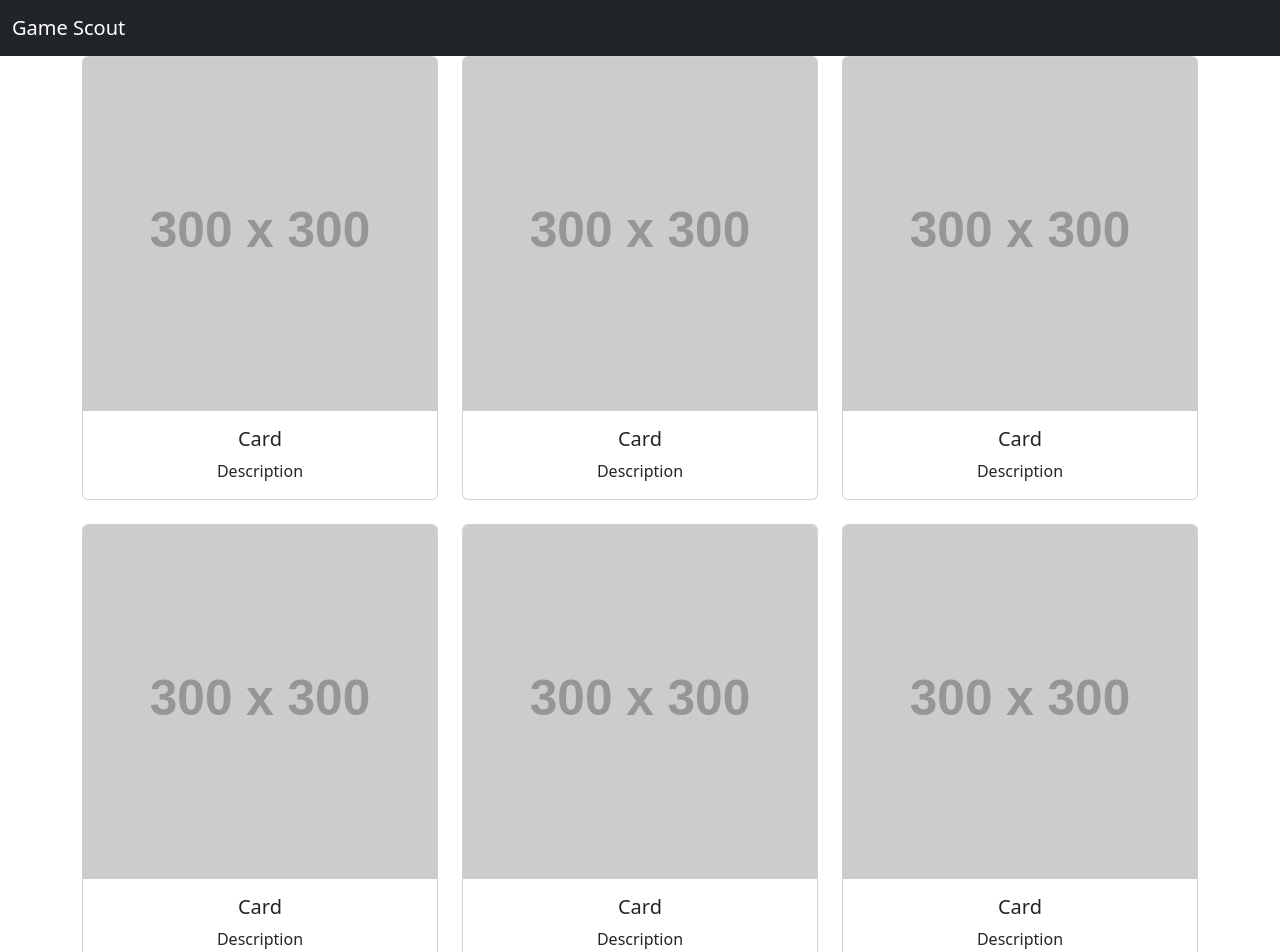
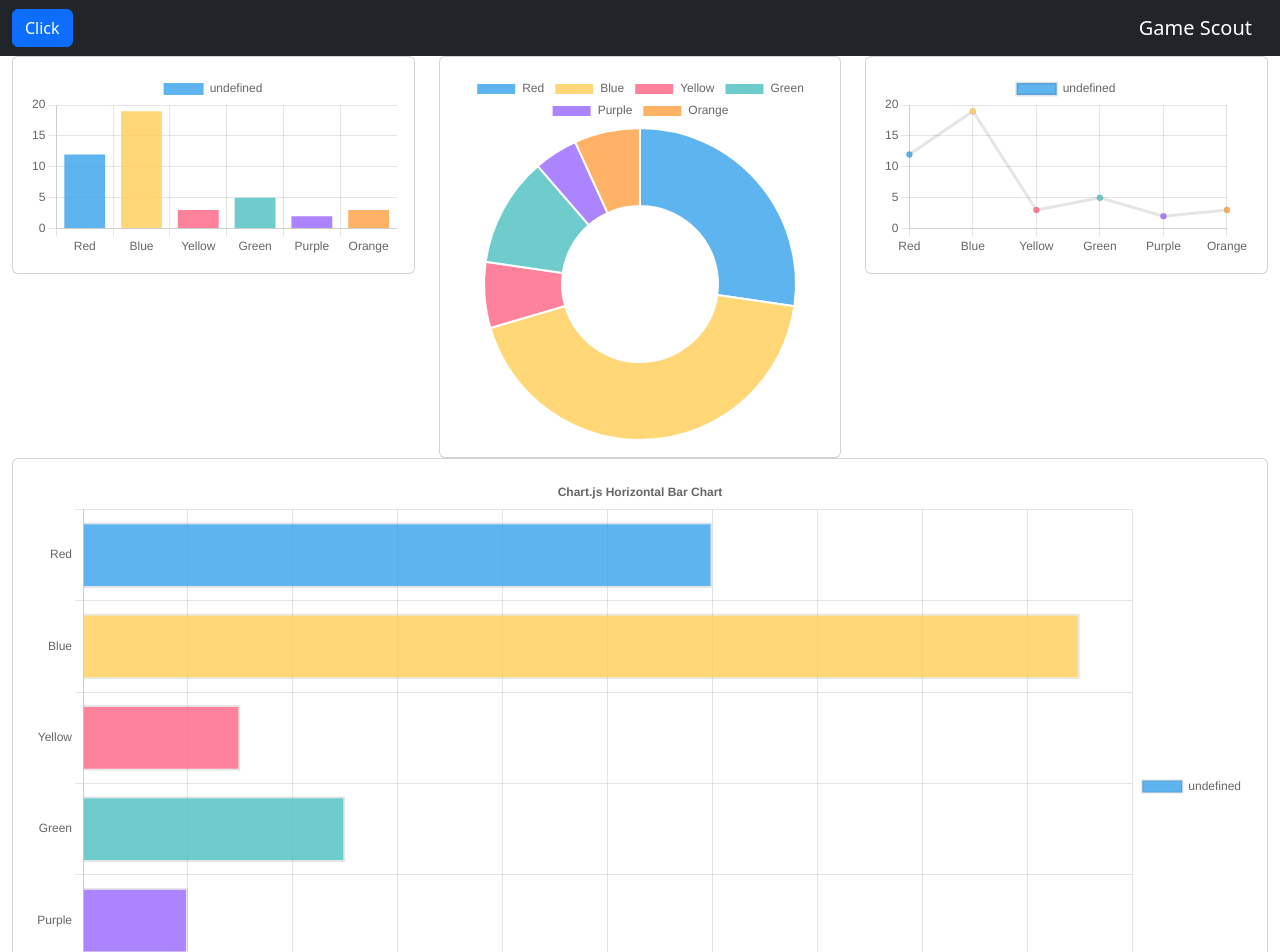
Before and after one commit to Pranav-PSU/GameScout, a React (Create React App) app: page /dashboard in a window 1280 px wide. Shown: the top 952 px of the page. Built offline with nearby package versions, Linux system fonts and the light colour scheme.

Commit message:
#Charts are added on dashboard page #Game list is moved to a  seperate page

```diff
--- a/package.json
+++ b/package.json
@@ -6,8 +6,13 @@
     "@testing-library/jest-dom": "^5.16.5",
     "@testing-library/react": "^13.4.0",
     "@testing-library/user-event": "^13.5.0",
+    "bootstrap": "^5.3.0",
+    "chart.js": "^4.3.0",
     "react": "^18.2.0",
+    "react-bootstrap": "^2.7.4",
+    "react-chartjs-2": "^5.2.0",
     "react-dom": "^18.2.0",
+    "react-router-dom": "^6.11.2",
     "react-scripts": "5.0.1",
     "web-vitals": "^2.1.4"
   },
--- a/src/App.js
+++ b/src/App.js
@@ -3,6 +3,7 @@ import Login from "./components/login/Login";
 import Dashboard from "./components/dashboard/Dashboard";
 import { BrowserRouter as Router, Routes, Route } from "react-router-dom";
 import GameDetails from "./components/gamedetails/GameDetails";
+import GameList from "./components/gamelist/GameList";
 
 function App() {
   return (
@@ -10,9 +11,11 @@ function App() {
       <Router>
         <div className="App">
           <Routes>
-            <Route path="/" exact element={<Login />} />
+            <Route path="/"  exact element={<Login />} />
             <Route path="/dashboard" element={<Dashboard/>} />
+            <Route path="/gamelist" element={<GameList/>} />
             <Route path="/gamedetails" element={<GameDetails/>} />
+            <Route path="/logout" element={<Login/>} />
           </Routes>
         </div>
       </Router>
--- a/src/components/dashboard/Dashboard.js
+++ b/src/components/dashboard/Dashboard.js
@@ -1,121 +1,91 @@
 import React from "react";
 import Sidebar from "../sidebar/Sidebar";
 import { Card, Col, Row, Container } from "react-bootstrap";
-import { Navigate } from "react-router-dom";
-import { useNavigate } from "react-router-dom";
+import { Bar, Doughnut, Line, Pie } from 'react-chartjs-2';
+import Chart from 'chart.js/auto';
 
-const data = [
-  {
-    title: "Card",
-    description: "Description",
-    image: "https://via.placeholder.com/300",
-  },
-  {
-    title: "Card",
-    description: "Description",
-    image: "https://via.placeholder.com/300",
-  },
-  {
-    title: "Card",
-    description: "Description",
-    image: "https://via.placeholder.com/300",
-  },
-  {
-    title: "Card",
-    description: "Description",
-    image: "https://via.placeholder.com/300",
-  },
-  {
-    title: "Card",
-    description: "Description",
-    image: "https://via.placeholder.com/300",
-  },
-  {
-    title: "Card",
-    description: "Description",
-    image: "https://via.placeholder.com/300",
-  },
-  {
-    title: "Card",
-    description: "Description",
-    image: "https://via.placeholder.com/300",
-  },
-  {
-    title: "Card",
-    description: "Description",
-    image: "https://via.placeholder.com/300",
-  },
-  {
-    title: "Card",
-    description: "Description",
-    image: "https://via.placeholder.com/300",
-  },
-  {
-    title: "Card",
-    description: "Description",
-    image: "https://via.placeholder.com/300",
-  },
-  {
-    title: "Card",
-    description: "Description",
-    image: "https://via.placeholder.com/300",
-  },
-  {
-    title: "Card",
-    description: "Description",
-    image: "https://via.placeholder.com/300",
-  },
-  {
-    title: "Card",
-    description: "Description",
-    image: "https://via.placeholder.com/300",
-  },
-  {
-    title: "Card",
-    description: "Description",
-    image: "https://via.placeholder.com/300",
-  },
-  {
-    title: "Card",
-    description: "Description",
-    image: "https://via.placeholder.com/300",
-  },
-  {
-    title: "Card",
-    description: "Description",
-    image: "https://via.placeholder.com/300",
-  },
-  {
-    title: "Card",
-    description: "Description",
-    image: "https://via.placeholder.com/300",
-  },
-];
 
 const Dashboard = () => {
-  const navigate = useNavigate();
 
-  const showDetails = (element, id) => {
-    console.log(element);
-    navigate("/gamedetails");
+  let backgroundColors = [
+    "rgba(54, 162, 235, 0.8)",
+    "rgba(255, 206, 86, 0.8)",
+    "rgba(255, 99, 132, 0.8)",
+    "rgba(75, 192, 192, 0.8)",
+    "rgba(153, 102, 255, 0.8)",
+    "rgba(255, 159, 64, 0.8)",
+    "rgba(199, 199, 199, 0.8)",
+    "rgba(83, 102, 255, 0.8)",
+    "rgba(40, 159, 64, 0.8)",
+    "rgba(210, 199, 199, 0.8)",
+    "rgba(78, 52, 199, 0.8)",
+  ];
+
+  const data1 = {
+    labels: ['Red', 'Blue', 'Yellow', 'Green', 'Purple', 'Orange'],
+    datasets: [
+      {
+        data: [12, 19, 3, 5, 2, 3],
+        backgroundColor: backgroundColors,
+      },
+    ],
   };
+   const options = {
+    indexAxis: 'y' ,
+    elements: {
+      bar: {
+        borderWidth: 2,
+      },
+    },
+    responsive: true,
+    plugins: {
+      legend: {
+        position: 'right' ,
+      },
+      title: {
+        display: true,
+        text: 'Chart.js Horizontal Bar Chart',
+      },
+    },
+  };
+
+  // You may use different data for other charts
 
   return (
     <div>
       <Sidebar />
-      <Container>
-        <Row xs={1} md={2} lg={3} className="g-4">
-          {data.map((element, id) => (
-            <Col key={id}>
-              <Card onClick={() => showDetails(element, id)}>
-                <Card.Img variant="top" src={element.image} />
-                <Card.Body>
-                  <Card.Title >{element.title}</Card.Title>
-                  <Card.Text>{element.description}</Card.Text>
-                </Card.Body>
-              </Card>
-            </Col>
-          ))}
+      <Container fluid>
+        <Row>
+          <Col md={4}>
+            <Card>
+              <Card.Body>
+                <Bar data={data1} />
+              </Card.Body>
+            </Card>
+          </Col>
+          <Col md={4}>
+            <Card>
+              <Card.Body>
+                <Doughnut data={data1} />
+              </Card.Body>
+            </Card>
+          </Col>
+          <Col md={4}>
+            <Card>
+              <Card.Body>
+                <Line data={data1} />
+              </Card.Body>
+            </Card>
+          </Col>
+        </Row>
+        <Row>
+          <Col md={12}>
+            <Card>
+              <Card.Body>
+              <Bar options={options} data={data1} />;
+              </Card.Body>
+            </Card>
+          </Col>
         </Row>
       </Container>
     </div>
--- /dev/null
+++ b/src/components/gamelist/GameList.js
@@ -0,0 +1,130 @@
+import React from 'react'
+import PropTypes from 'prop-types'
+import Sidebar from "../sidebar/Sidebar";
+import { Card, Col, Row, Container } from "react-bootstrap";
+import { Navigate } from "react-router-dom";
+import { useNavigate } from "react-router-dom";
+
+
+const GameList = props => {
+
+    const data = [
+        {
+          title: "Card",
+          description: "Description",
+          image: "https://via.placeholder.com/300",
+        },
+        {
+          title: "Card",
+          description: "Description",
+          image: "https://via.placeholder.com/300",
+        },
+        {
+          title: "Card",
+          description: "Description",
+          image: "https://via.placeholder.com/300",
+        },
+        {
+          title: "Card",
+          description: "Description",
+          image: "https://via.placeholder.com/300",
+        },
+        {
+          title: "Card",
+          description: "Description",
+          image: "https://via.placeholder.com/300",
+        },
+        {
+          title: "Card",
+          description: "Description",
+          image: "https://via.placeholder.com/300",
+        },
+        {
+          title: "Card",
+          description: "Description",
+          image: "https://via.placeholder.com/300",
+        },
+        {
+          title: "Card",
+          description: "Description",
+          image: "https://via.placeholder.com/300",
+        },
+        {
+          title: "Card",
+          description: "Description",
+          image: "https://via.placeholder.com/300",
+        },
+        {
+          title: "Card",
+          description: "Description",
+          image: "https://via.placeholder.com/300",
+        },
+        {
+          title: "Card",
+          description: "Description",
+          image: "https://via.placeholder.com/300",
+        },
+        {
+          title: "Card",
+          description: "Description",
+          image: "https://via.placeholder.com/300",
+        },
+        {
+          title: "Card",
+          description: "Description",
+          image: "https://via.placeholder.com/300",
+        },
+        {
+          title: "Card",
+          description: "Description",
+          image: "https://via.placeholder.com/300",
+        },
+        {
+          title: "Card",
+          description: "Description",
+          image: "https://via.placeholder.com/300",
+        },
+        {
+          title: "Card",
+          description: "Description",
+          image: "https://via.placeholder.com/300",
+        },
+        {
+          title: "Card",
+          description: "Description",
+          image: "https://via.placeholder.com/300",
+        },
+      ];
+      const navigate = useNavigate();
+
+      const showDetails = (element, id) => {
+        console.log(element);
+        navigate("/gamedetails");
+      };
+  return (
+
+    <>
+      <Sidebar/>
+
+<Container>
+        <Row xs={1} md={2} lg={3} className="g-4">
+          {data.map((element, id) => (
+            <Col key={id}>
+              <Card onClick={() => showDetails(element, id)}>
+                <Card.Img variant="top" src={element.image} />
+                <Card.Body>
+                  <Card.Title >{element.title}</Card.Title>
+                  <Card.Text>{element.description}</Card.Text>
+                </Card.Body>
+              </Card>
+            </Col>
+          ))}
+        </Row>
+      </Container>
+    </>
+  )
+}
+
+GameList.propTypes = {}
+
+export default GameList
--- a/src/components/sidebar/Sidebar.js
+++ b/src/components/sidebar/Sidebar.js
@@ -1,12 +1,12 @@
-import { useState } from 'react';
-import Button from 'react-bootstrap/Button';
-import Container from 'react-bootstrap/Container';
-import Form from 'react-bootstrap/Form';
-import Nav from 'react-bootstrap/Nav';
-import Navbar from 'react-bootstrap/Navbar';
-import NavDropdown from 'react-bootstrap/NavDropdown';
-import Offcanvas from 'react-bootstrap/Offcanvas';
-import { Link } from 'react-router-dom';
+import { useState } from "react";
+import Button from "react-bootstrap/Button";
+import Container from "react-bootstrap/Container";
+import Form from "react-bootstrap/Form";
+import Nav from "react-bootstrap/Nav";
+import Navbar from "react-bootstrap/Navbar";
+import NavDropdown from "react-bootstrap/NavDropdown";
+import Offcanvas from "react-bootstrap/Offcanvas";
+import { Link } from "react-router-dom";
 
 function Sidebar() {
   const [show, setShow] = useState(false);
@@ -18,22 +18,39 @@ function Sidebar() {
     <>
       <Navbar bg="dark" variant="dark" expand="lg">
         <Container fluid>
+          {/* <Navbar.Toggle aria-controls="offcanvas-navbar-nav" onClick={handleShow} /> */}
+          <Button variant="primary" onClick={handleShow} className="">
+            Click
+          </Button>
           <Navbar.Brand href="#">Game Scout</Navbar.Brand>
-          <Navbar.Toggle aria-controls="offcanvas-navbar-nav" onClick={handleShow} />
-          <Offcanvas show={show} onHide={handleClose} placement="end">
+          <Offcanvas show={show} onHide={handleClose} placement="start">
             <Offcanvas.Header closeButton>
               <Offcanvas.Title>Game Scout</Offcanvas.Title>
             </Offcanvas.Header>
             <Offcanvas.Body>
               <Nav className="me-auto">
-                <Nav.Link as={Link} to="/action1">Home</Nav.Link>
-                <Nav.Link as={Link} to="/action2">Link</Nav.Link>
+                <Nav.Link as={Link} to="/dashboard">
+                  Home
+                </Nav.Link>
+                <Nav.Link as={Link} to="/gamelist">
+                  Games
+                </Nav.Link>
+
                 <NavDropdown title="Dropdown" id="offcanvas-nav-dropdown">
-                  <NavDropdown.Item as={Link} to="/action3">Action</NavDropdown.Item>
-                  <NavDropdown.Item as={Link} to="/action4">Another action</NavDropdown.Item>
+                  <NavDropdown.Item as={Link} to="/action3">
+                    Action
+                  </NavDropdown.Item>
+                  <NavDropdown.Item as={Link} to="/action4">
+                    Another action
+                  </NavDropdown.Item>
                   <NavDropdown.Divider />
-                  <NavDropdown.Item as={Link} to="/action5">Something else here</NavDropdown.Item>
+                  <NavDropdown.Item as={Link} to="/action5">
+                    Something else here
+                  </NavDropdown.Item>
                 </NavDropdown>
+                <Nav.Link as={Link} to="/logout">
+                  Logout
+                </Nav.Link>
               </Nav>
             </Offcanvas.Body>
           </Offcanvas>
```
Also changed, not shown: 1 other file (tests, documents, lock files or other folders).
